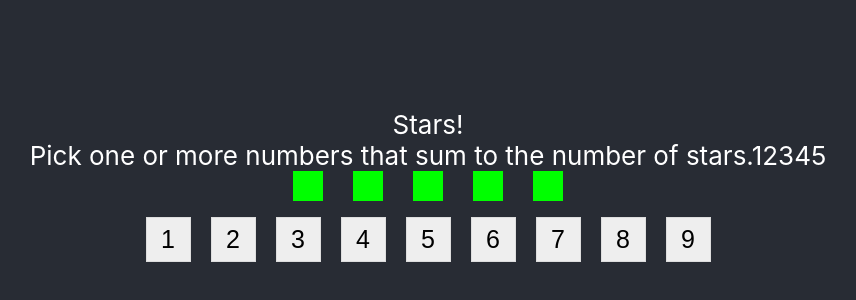
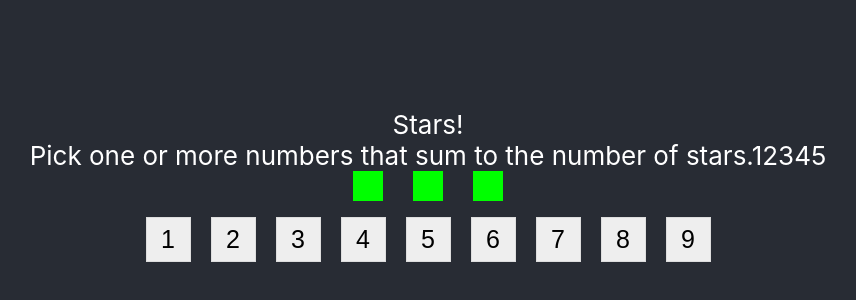
Before and after one commit to stujmar/banner-ninja, a React (Create React App) app: page / in a window 1280 px wide. Shown: the part 210-510 px from the top of the page, without its empty margins (212-1068 px from the left). Built offline with nearby package versions, Linux system fonts and the light colour scheme.

Commit message:
made star amount stored in state

```diff
--- a/src/components/StarGame.js
+++ b/src/components/StarGame.js
@@ -1,11 +1,10 @@
-import React, { useEffect } from 'react'
+import React, { useEffect, useState } from 'react'
 import Utils from '../utils/Utils';
 import Colors from '../utils/Colors';
 import {star, number } from './StarGame.module.css';
 
 const StarGame = () => {
-
-    const stars = 5;
+    const [stars, setStars] = useState(Utils.random(1,9));
 
     useEffect(() => {
         console.log('Hello from the Star Game');
@@ -35,7 +34,7 @@ const StarGame = () => {
                 </div>
                 <div className="right">
                     {Utils.range(1,9).map(num =>
-                            <button key={num} id={num} className={number}>{num}</button>
+                        <button key={num} id={num} className={number}>{num}</button>
                     )}
                     {/* <button className="number">1</button>
                     <button className="number">2</button>
```
